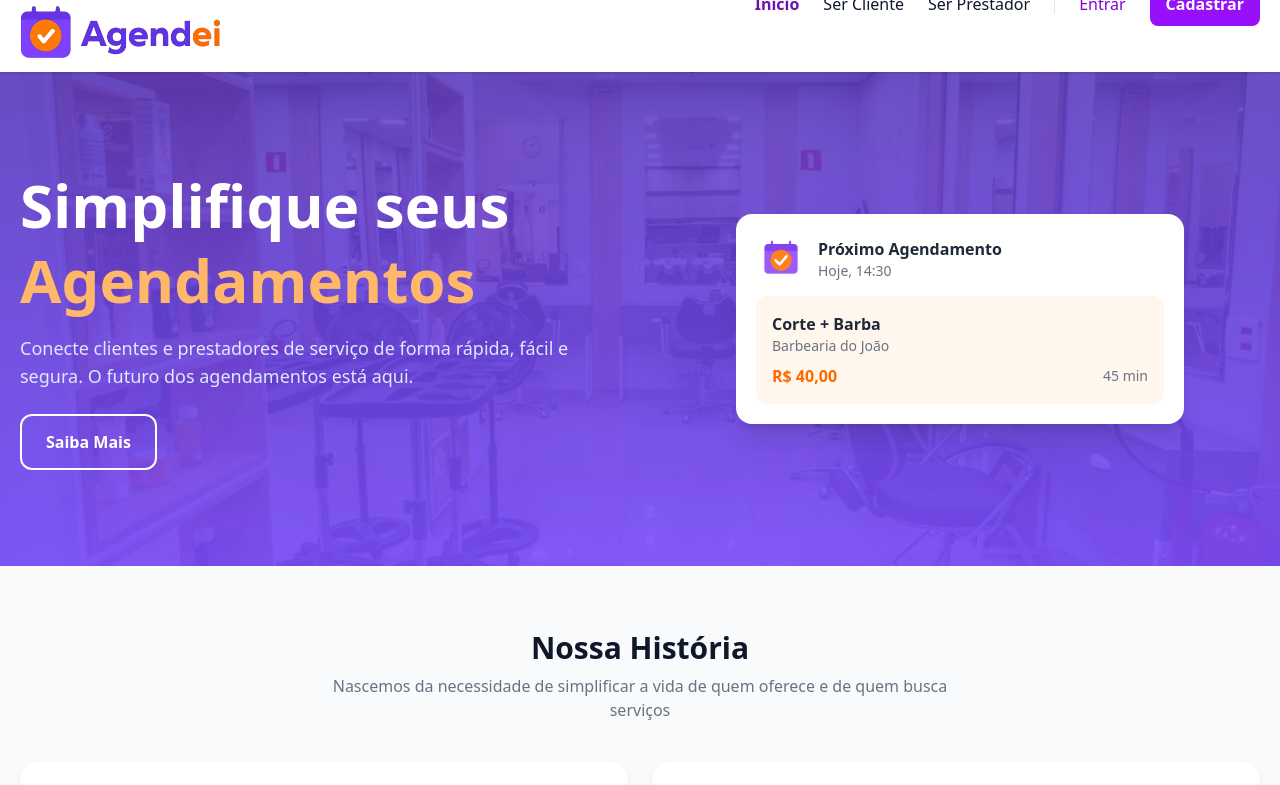
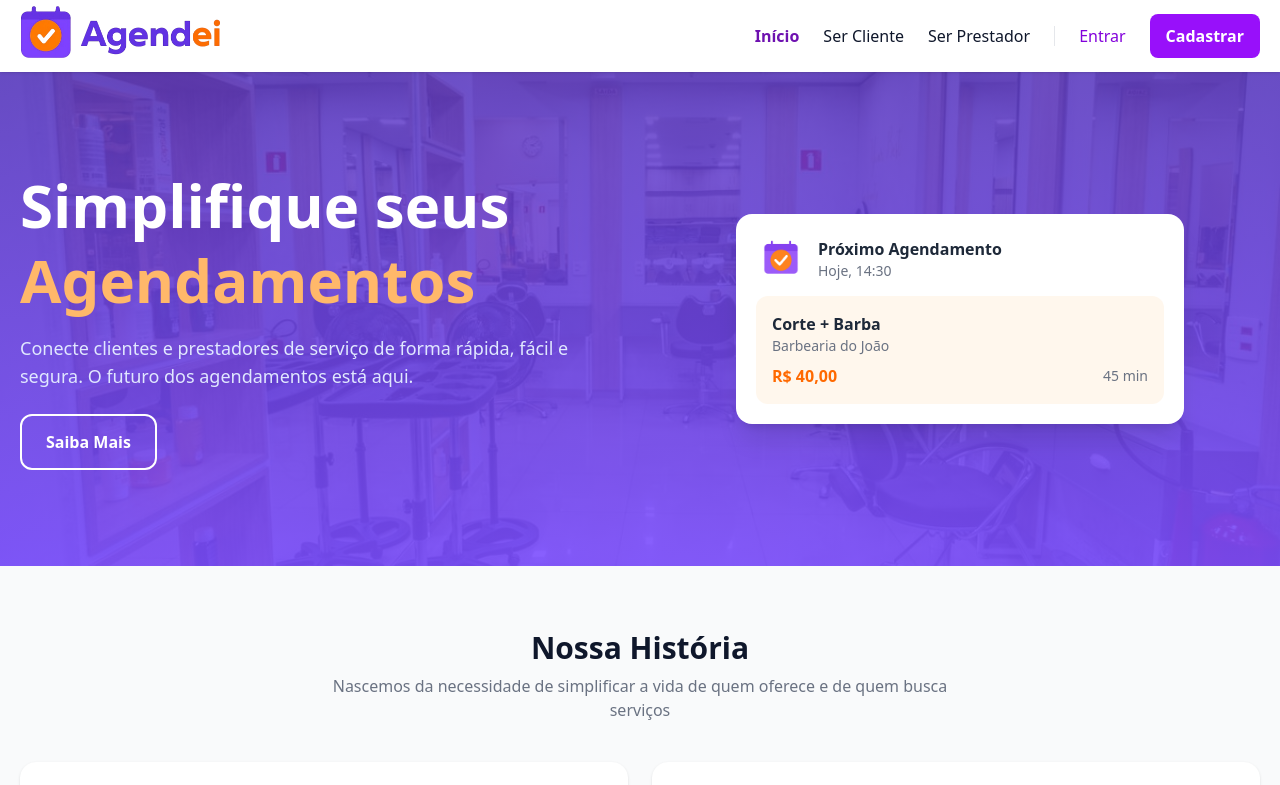
Before and after one commit to DhiegoFernandes/AgendeiFrontEnd, a React (Vite) app in the folder clientApp/: page / in a window 1280 px wide. Shown: the top 785 px of the page. Built offline with nearby package versions, Linux system fonts and the light colour scheme.

Commit message:
adicionando margin top

```diff
--- a/clientApp/src/pages/Home/home.tsx
+++ b/clientApp/src/pages/Home/home.tsx
@@ -79,7 +79,7 @@ function Home() {
             } transition-all duration-200 md:static md:shadow-none`}
             aria-label="Principal"
           >
-            <ul className="flex flex-col md:flex-row items-start md:items-center gap-0 md:gap-6 text-base">
+            <ul className="flex flex-col md:flex-row items-start md:items-center gap-0 md:gap-6 text-base mt-16">
               <li className="w-full md:w-auto"><a href="#inicio" className="block py-3.5 px-5 md:p-0 text-purple-800 font-bold">Início</a></li>
               <li className="w-full md:w-auto"><a href="#cliente" className="block py-3.5 px-5 md:p-0 hover:text-purple-600 transition-colors">Ser Cliente</a></li>
               <li className="w-full md:w-auto"><a href="#prestador" className="block py-3.5 px-5 md:p-0 hover:text-purple-600 transition-colors">Ser Prestador</a></li>
@@ -309,7 +309,7 @@ function Home() {
       </footer>
 
       {/* Estilo para a animação de flutuação */}
-      <style jsx>{`
+      <style >{`
         @keyframes float {
           0% {
             transform: translateY(0px);
```
